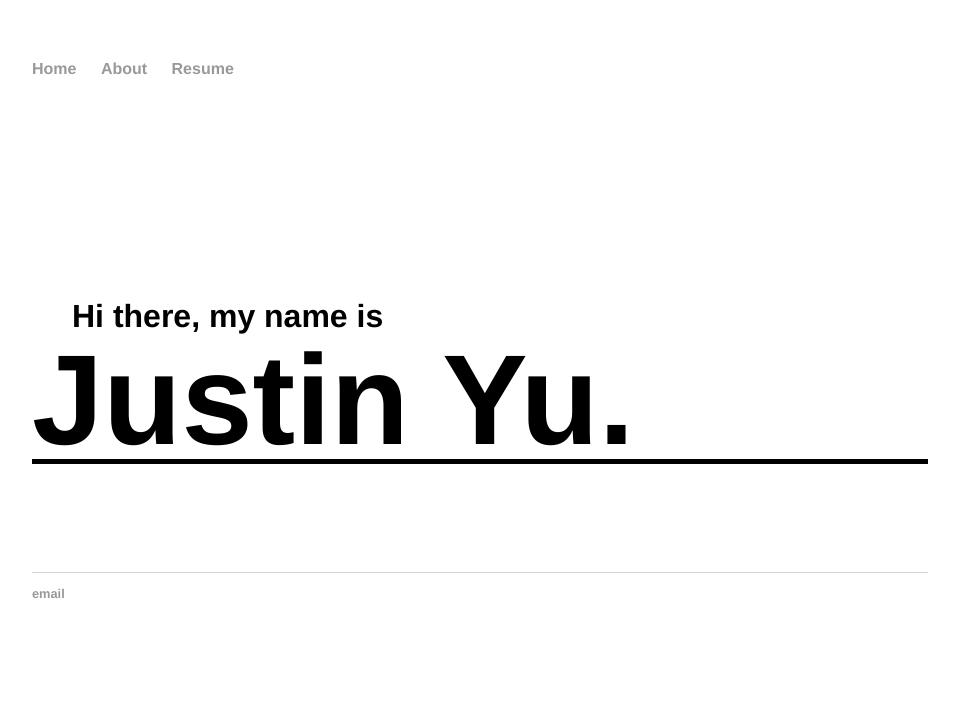
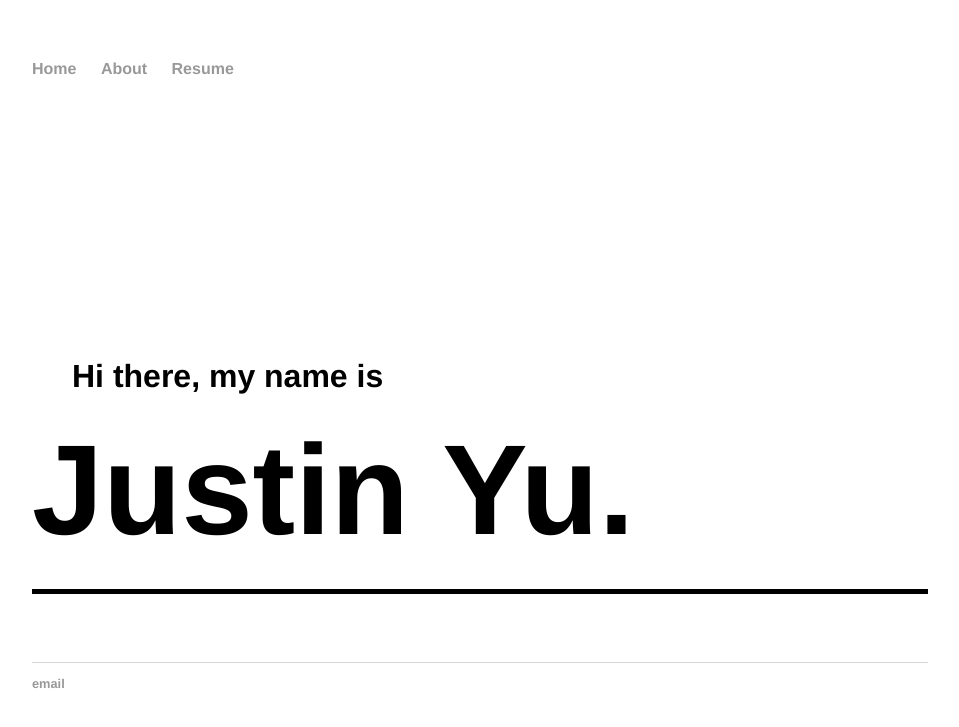
Before and after one commit to justinjelly/justinjelly.github.io, a Jekyll site: the page built from index.html, in a window 1280 px wide. Shown: the top 727 px of the page, without its empty margins (160-1119 px from the left). Built offline with Jekyll 4.4.1, drawn with Linux system fonts in a browser that asks for light colours.

Commit message:
Update index.html

```diff
--- a/index.html
+++ b/index.html
@@ -3,7 +3,7 @@ layout: default
 title: Justin Yu
 ---
 <div class="blurb">
-	<h1 style="font-size:2em; margin-top: 220px; margin-left: 40px;">Hi there, my name is</h1>
-	<h1 style="font-size:8em; margin-top: -30px;">Justin Yu.</h1>
-	<hr style="height:5px; border-width:0; color:black; background-color:black; position:relative; bottom:100px;">
+	<h1 style="font-size:2em; margin-top: 280px; margin-left: 40px;">Hi there, my name is</h1>
+	<h1 style="font-size:8em; margin-top: 10px;">Justin Yu.</h1>
+	<hr style="height:5px; border-width:0; color:black; background-color:black; position:relative; bottom:60px;">
 </div>
```
